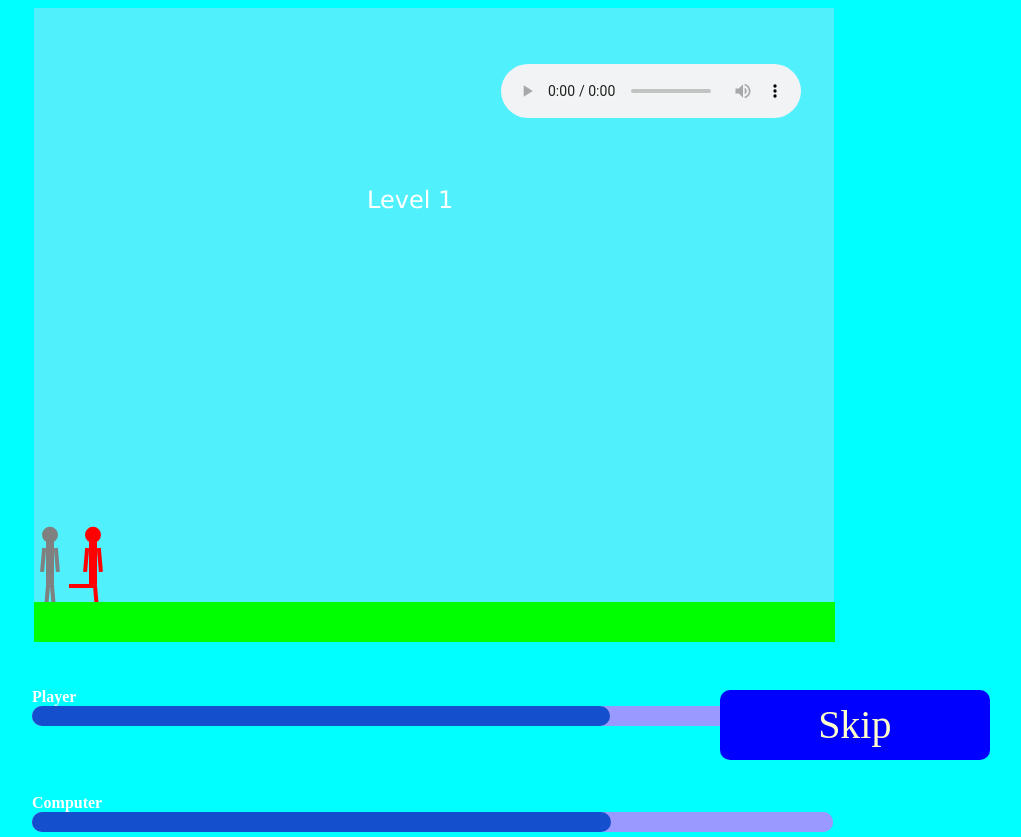
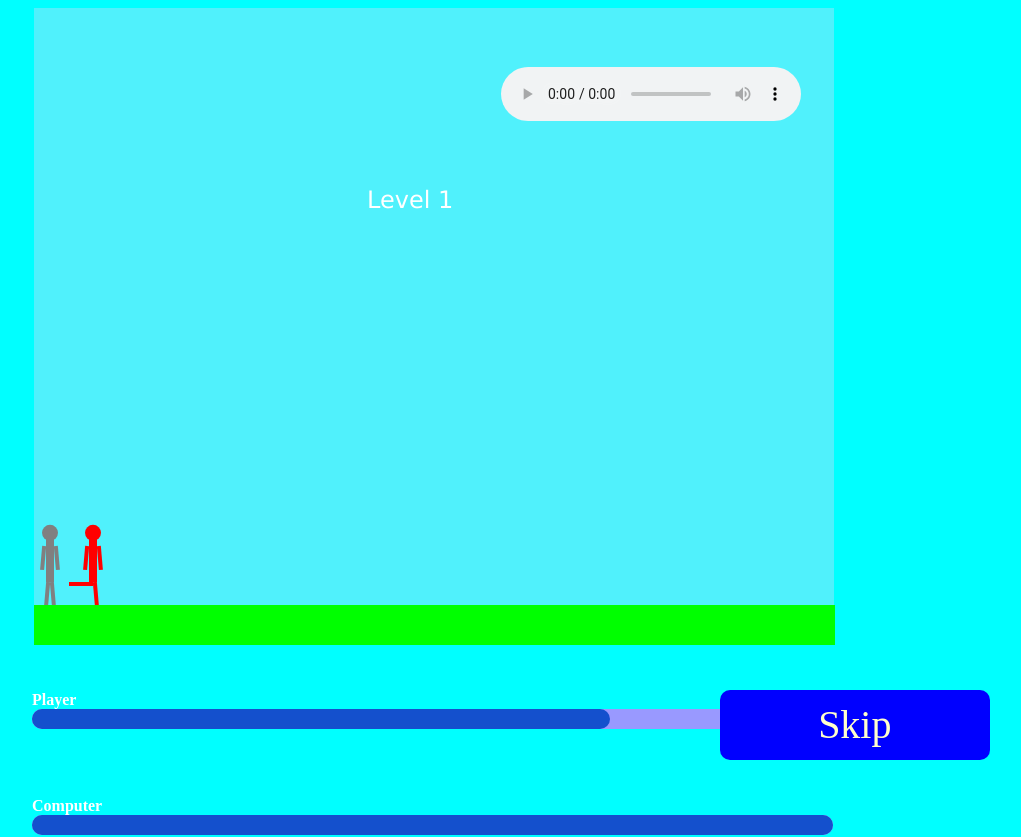
Before and after one commit to bmstu-iu9/utp2020-9-2d-game, a plain HTML site: page Project.html in a window 1280 px wide. Shown: the whole page, without its empty margins (239-1260 px from the left). Drawn offline with Linux system fonts and the light colour scheme.

Commit message:
Последние изменения

```diff
--- a/Project.html
+++ b/Project.html
@@ -88,7 +88,7 @@
          height: 40px;
          position: relative;
          width: 801px;
-         margin-top: -10px;
+         margin-top: -7px;
          margin-left: 33px;
          }
          .fill {
@@ -169,7 +169,7 @@
    </head>
    <body>
       <div class="container">
-         <canvas id="game" width="800" height="600"></canvas>
+         <canvas id="game" width="800" height="598"></canvas>
          <div class="k">
             <span class="fill" id="k"></span>
          </div>
--- a/Project.js
+++ b/Project.js
@@ -4,7 +4,7 @@ const canvas = document.getElementById("game");
 const ctx = canvas.getContext("2d");
 
 width = 800;
-height = 600;
+height = 598;
 
 canvas.width = 800;
 canvas.height = 600;
@@ -215,8 +215,9 @@ var segmentAnimation = function (obj) {
     else if((document.getElementById("bar").value == 0&&Enemy.color != "yellow")||document.getElementById("bar1").value == 0){reset();reset1();
     }
 
-    else if(controller.hit || controller.hit1 || (obj === Enemy && Math.abs(Enemy.x - player.x) <= 50)){
-        minus1();
+    else if(controller.hit || controller.hit1 || controller.up||(Enemy===obj)&&(Math.abs(Enemy.x - player.x)  <= 50)){
+       if((controller.hit || controller.hit1 || controller.up)&&(Math.abs(Enemy.x - player.x)  <= 50)){ minus1();if(document.getElementById("bar1").value == 0&&score==4&&Enemy.color != "green"&&Enemy.color != "red"&&Enemy.color != "blue"){alert("You won! Congratulations!!"); location.href = 'Final.html'; } }
+
         let random = Math.floor(Math.random() * 2);
         if(Enemy.x - player.x < 0 && Enemy.x - player.x >= -50){
             if(random === 1) {
@@ -285,6 +286,7 @@ var segmentAnimation = function (obj) {
     }
     console.log(player.a);
 }
+
 
 var update = function () {
     player.xPrev = player.x;
@@ -388,9 +390,10 @@ var updateEnemy = function (obj) {if(player.x - Enemy.x > -50 && player.x - Enem
         }
     }
 
+if(Math.abs(Enemy.x - player.x) >=110&&Math.abs(Enemy.x - player.x) <=153){Enemy.y-=30;}
+ if((document.getElementById("bar").value == 0) ){alert("You lost! "); location.href = 'index.html'; }
 
-    if((document.getElementById("bar").value == 0) ){alert("You lost! "); location.href = 'index.html'; }
-    if(document.getElementById("bar1").value == 0&&score == 4){alert("You won! Congratulations!!"); location.href = 'Final.html'; }
+
 
     obj.yVelocity += 0.66;
     obj.x += obj.xVelocity;
```
Also changed, not shown: 1 other file.
